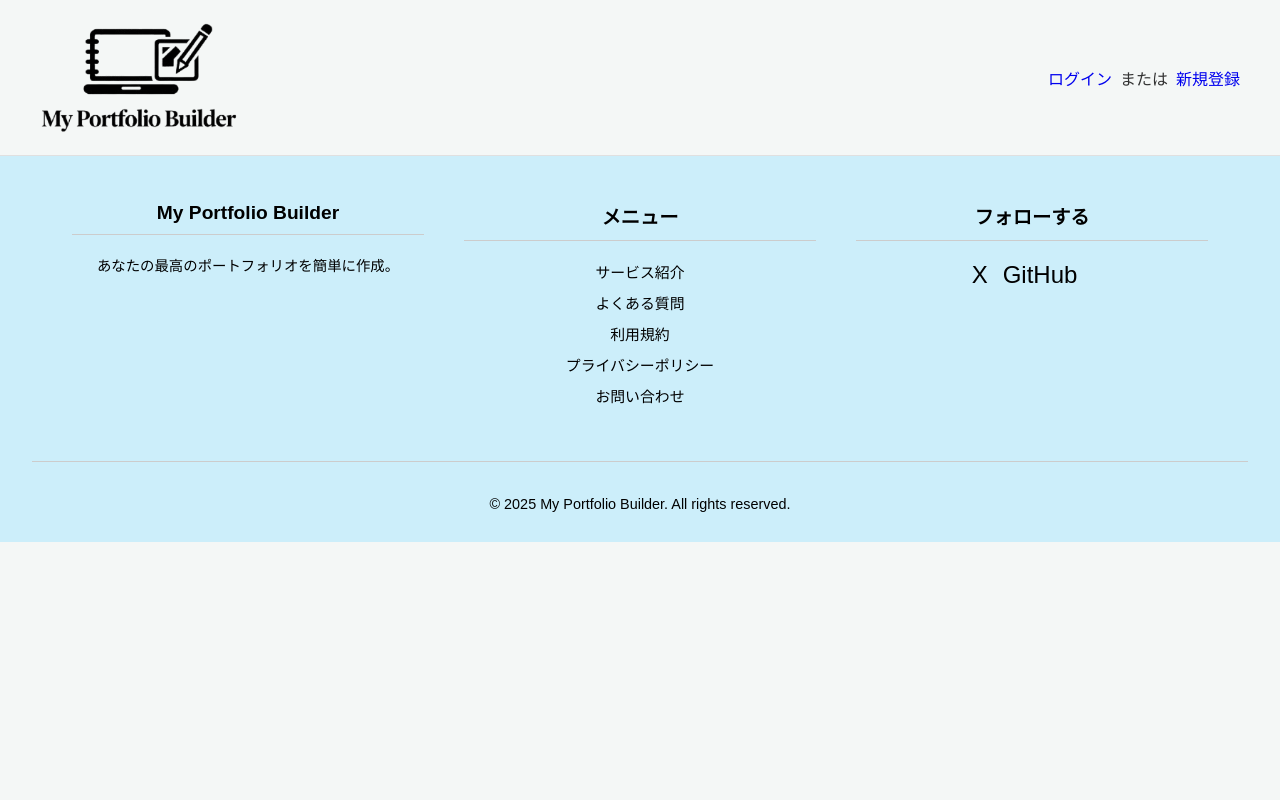
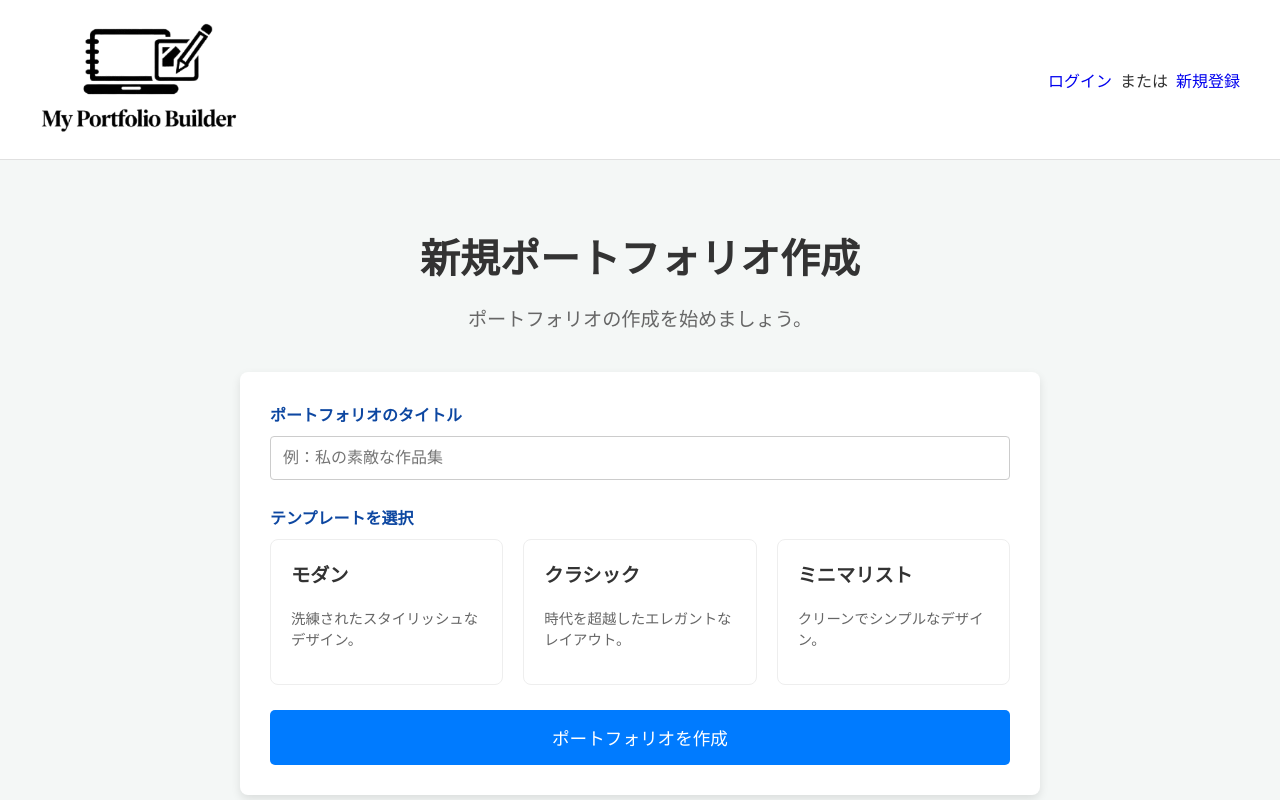
Before and after one commit to yoppy3030/portfolio-project, a React (Create React App) app in the folder frontend/: page /portfolio-builder in a window 1280 px wide. Shown: the top 800 px of the page. Built offline with nearby package versions, Linux system fonts and the light colour scheme.

Commit message:
新規ポートフォリオ作成ページまで headerからポートフォリオ作成ページまでいけるように修正

```diff
--- a/frontend/public/locales/ja/translation.json
+++ b/frontend/public/locales/ja/translation.json
@@ -124,5 +124,20 @@
   "settings_message_general_update_failed": "一般設定の更新に失敗しました",
   "settings_message_account_deleted": "アカウントが正常に削除されました。",
   "settings_message_account_delete_failed": "アカウントの削除に失敗しました",
-  "settings_confirm_delete_account": "本当にアカウントを削除しますか？この操作は元に戻せません。"
+  "settings_confirm_delete_account": "本当にアカウントを削除しますか？この操作は元に戻せません。",
+  "portfolio_builder_title": "新規ポートフォリオ作成",
+  "portfolio_builder_subtitle": "ポートフォリオの作成を始めましょう。",
+  "portfolio_title_label": "ポートフォリオのタイトル",
+  "portfolio_title_placeholder": "例：私の素敵な作品集",
+  "template_selection_label": "テンプレートを選択",
+  "template_modern_title": "モダン",
+  "template_modern_desc": "洗練されたスタイリッシュなデザイン。",
+  "template_classic_title": "クラシック",
+  "template_classic_desc": "時代を超越したエレガントなレイアウト。",
+  "template_minimalist_title": "ミニマリスト",
+  "template_minimalist_desc": "クリーンでシンプルなデザイン。",
+  "create_portfolio_btn": "ポートフォリオを作成",
+  "portfolio_title_required": "ポートフォリオのタイトルは必須です。",
+  "template_selection_required": "テンプレートを選択してください。",
+  "portfolio_creation_success": "{{title}} ({{template}}テンプレート) のポートフォリオが作成されました！"
 }
--- a/frontend/src/MainContent.css
+++ b/frontend/src/MainContent.css
@@ -59,3 +59,19 @@ body.dark-theme .sample-area {
   background: #555 !important;
   color: #eee !important;
 }
+
+.create-portfolio-main-btn {
+  display: inline-block;
+  margin-top: 30px;
+  padding: 12px 25px;
+  background-color: #007bff;
+  color: white;
+  text-decoration: none;
+  border-radius: 5px;
+  font-size: 1.1em;
+  transition: background-color 0.3s ease;
+}
+
+.create-portfolio-main-btn:hover {
+  background-color: #0056b3;
+}
--- /dev/null
+++ b/frontend/src/PortfolioBuilder.css
@@ -0,0 +1,104 @@
+/* frontend/src/PortfolioBuilder.css */
+.portfolio-builder-container {
+  display: flex;
+  justify-content: center;
+  align-items: center;
+  padding: 40px;
+  background-color: #f4f7f6;
+}
+
+.portfolio-builder-content {
+  width: 100%;
+  max-width: 800px;
+  text-align: center;
+}
+
+.portfolio-builder-title {
+  font-size: 2.5rem;
+  margin-bottom: 10px;
+}
+
+.portfolio-builder-subtitle {
+  font-size: 1.2rem;
+  color: #666;
+  margin-bottom: 40px;
+}
+
+.portfolio-form {
+  background: #fff;
+  padding: 30px;
+  border-radius: 8px;
+  box-shadow: 0 4px 10px rgba(0, 0, 0, 0.1);
+  text-align: left;
+}
+
+.form-group {
+  margin-bottom: 25px;
+}
+
+.form-group label {
+  display: block;
+  font-size: 1rem;
+  font-weight: 600;
+  margin-bottom: 10px;
+}
+
+.form-group input[type="text"] {
+  width: 100%;
+  padding: 12px;
+  border: 1px solid #ccc;
+  border-radius: 4px;
+  font-size: 1rem;
+}
+
+.template-options {
+  display: flex;
+  justify-content: space-between;
+  gap: 20px;
+}
+
+.template-card {
+  flex: 1;
+  padding: 20px;
+  border: 1px solid #eee;
+  border-radius: 8px;
+  cursor: pointer;
+  transition: all 0.3s ease;
+}
+
+.template-card:hover {
+  border-color: #007bff;
+  box-shadow: 0 4px 15px rgba(0, 123, 255, 0.1);
+}
+
+.template-card.selected {
+  border-color: #007bff;
+  box-shadow: 0 0 0 3px rgba(0, 123, 255, 0.5);
+  background-color: #e7f3ff;
+}
+
+.template-card h3 {
+  margin-top: 0;
+  font-size: 1.2rem;
+}
+
+.template-card p {
+  font-size: 0.9rem;
+  color: #666;
+}
+
+.create-portfolio-btn {
+  width: 100%;
+  padding: 15px;
+  font-size: 1.1rem;
+  color: #fff;
+  background-color: #007bff;
+  border: none;
+  border-radius: 5px;
+  cursor: pointer;
+  transition: background-color 0.3s;
+}
+
+.create-portfolio-btn:hover {
+  background-color: #0056b3;
+}
--- a/frontend/src/components/App.js
+++ b/frontend/src/components/App.js
@@ -10,6 +10,8 @@ import Welcome from "./Welcome";
 import Settings from "./Settings";
 import FAQ from "./FAQ";
 import Footer from "./Footer";
+import PortfolioBuilder from "./PortfolioBuilder";
+import Portfolio from "./Portfolio";
 import "../App.css";
 
 // Main logic moved to a child component of <Router>
@@ -36,14 +38,6 @@ function AppContent() {
           const userLang = userData.language || 'ja';
           i18n.changeLanguage(userLang);
           setLanguage(userLang);
-
-          if (userData.theme === 'dark') {
-            document.body.classList.add('dark-theme');
-            document.body.classList.remove('light-theme');
-          } else {
-            document.body.classList.remove('dark-theme');
-            document.body.classList.add('light-theme');
-          }
         } else {
           localStorage.removeItem('token');
         }
@@ -59,6 +53,23 @@ function AppContent() {
       setIsLoading(false);
     }
   }, [i18n]); // Add i18n to dependency array
+
+  // Apply theme when user object changes
+  useEffect(() => {
+    if (user && user.theme) {
+      if (user.theme === 'dark') {
+        document.body.classList.add('dark-theme');
+        document.body.classList.remove('light-theme');
+      } else {
+        document.body.classList.add('light-theme');
+        document.body.classList.remove('dark-theme');
+      }
+    } else {
+      // Default theme if user or user.theme is not set
+      document.body.classList.add('light-theme');
+      document.body.classList.remove('dark-theme');
+    }
+  }, [user]);
 
   // Function to update login state
   const handleLogin = (userData, token) => {
@@ -106,6 +117,8 @@ function AppContent() {
         <Route path="/Welcome" element={<Welcome theme={user?.theme} />} />
         <Route path="/settings" element={<Settings user={user} onUserUpdate={handleUserUpdate} onLogout={handleLogout} onLanguageChange={handleLanguageChange} language={language} />} />
         <Route path="/faq" element={<FAQ />} />
+        <Route path="/portfolio-builder" element={<PortfolioBuilder theme={user?.theme} />} />
+        <Route path="/portfolio/:portfolioId" element={<Portfolio theme={user?.theme} />} />
       </Routes>
       <Footer theme={user?.theme} />
     </div>
--- a/frontend/src/components/Header.js
+++ b/frontend/src/components/Header.js
@@ -14,11 +14,13 @@ function Header({ user, onLogout, theme, language }) {
     <header className={`header ${theme}-theme`}>
       <div className="header-main">
         <div className="header-left">
-          <img src={logoImg} alt={t('logo_alt')} className="logo-img" />
+          <Link to="/">
+            <img src={logoImg} alt={t('logo_alt')} className="logo-img" />
+          </Link>
         </div>
         {user ? (
           <nav className="header-nav">
-            <Link to="/">{t('header_dashboard')}</Link>
+            <Link to={user && user.portfolioId ? `/portfolio/${user.portfolioId}` : '/portfolio-builder'}>{t('header_dashboard')}</Link>
             <Link to="/study">{t('header_study')}</Link>
             <Link to="/hobby">{t('header_hobby')}</Link>
             <Link to="/school">{t('header_school')}</Link>
--- /dev/null
+++ b/frontend/src/components/Portfolio.js
@@ -0,0 +1,15 @@
+// frontend/src/components/Portfolio.js
+import React from 'react';
+import { useParams } from 'react-router-dom';
+
+export default function Portfolio() {
+  const { portfolioId } = useParams();
+
+  return (
+    <div>
+      <h1>Portfolio Page</h1>
+      <p>Displaying portfolio with ID: {portfolioId}</p>
+      {/* Portfolio content will go here */}
+    </div>
+  );
+}
--- /dev/null
+++ b/frontend/src/components/PortfolioBuilder.js
@@ -0,0 +1,79 @@
+import React, { useState } from 'react';
+import { useTranslation } from 'react-i18next';
+import '../PortfolioBuilder.css';
+
+export default function PortfolioBuilder({ theme }) {
+  const { t } = useTranslation();
+  const [portfolioTitle, setPortfolioTitle] = useState('');
+  const [selectedTemplate, setSelectedTemplate] = useState(null);
+
+  const handleCreatePortfolio = () => {
+    if (!portfolioTitle) {
+      alert(t('portfolio_title_required'));
+      return;
+    }
+    if (!selectedTemplate) {
+      alert(t('template_selection_required'));
+      return;
+    }
+    console.log('Creating portfolio with:');
+    console.log('Title:', portfolioTitle);
+    console.log('Template:', selectedTemplate);
+    // Here you would typically send this data to a backend API
+    alert(t('portfolio_creation_success', { title: portfolioTitle, template: selectedTemplate }));
+    // Redirect to the new portfolio page or dashboard
+  };
+
+  return (
+    <div className={`portfolio-builder-container ${theme}-theme`}>
+      <div className="portfolio-builder-content">
+        <h1 className="portfolio-builder-title">{t('portfolio_builder_title')}</h1>
+        <p className="portfolio-builder-subtitle">{t('portfolio_builder_subtitle')}</p>
+
+        <div className="portfolio-form">
+          <div className="form-group">
+            <label htmlFor="portfolio-title">{t('portfolio_title_label')}</label>
+            <input
+              type="text"
+              id="portfolio-title"
+              placeholder={t('portfolio_title_placeholder')}
+              value={portfolioTitle}
+              onChange={(e) => setPortfolioTitle(e.target.value)}
+            />
+          </div>
+
+          <div className="form-group">
+            <label>{t('template_selection_label')}</label>
+            <div className="template-options">
+              <div
+                className={`template-card ${selectedTemplate === 'modern' ? 'selected' : ''}`}
+                onClick={() => setSelectedTemplate('modern')}
+              >
+                <h3>{t('template_modern_title')}</h3>
+                <p>{t('template_modern_desc')}</p>
+              </div>
+              <div
+                className={`template-card ${selectedTemplate === 'classic' ? 'selected' : ''}`}
+                onClick={() => setSelectedTemplate('classic')}
+              >
+                <h3>{t('template_classic_title')}</h3>
+                <p>{t('template_classic_desc')}</p>
+              </div>
+              <div
+                className={`template-card ${selectedTemplate === 'minimalist' ? 'selected' : ''}`}
+                onClick={() => setSelectedTemplate('minimalist')}
+              >
+                <h3>{t('template_minimalist_title')}</h3>
+                <p>{t('template_minimalist_desc')}</p>
+              </div>
+            </div>
+          </div>
+
+          <button className="create-portfolio-btn" onClick={handleCreatePortfolio}>
+            {t('create_portfolio_btn')}
+          </button>
+        </div>
+      </div>
+    </div>
+  );
+}
--- a/frontend/src/components/Welcome.js
+++ b/frontend/src/components/Welcome.js
@@ -1,23 +1,28 @@
 // Welcome.js
 import React from "react";
 import { useTranslation } from 'react-i18next'; // Added
+import { useNavigate } from 'react-router-dom';
 import "../Welcome.css";
 
-export default function Welcome() {
+export default function Welcome({ user }) {
   const { t } = useTranslation(); // Added
+  const navigate = useNavigate();
   const handleTutorialClick = () => {
     // チュートリアルページへの遷移
-    window.location.href = '/Tutorial';
+    navigate('/Tutorial');
   };
 
   const handleStartClick = () => {
-    // topページへ遷移
-    window.location.href = '/top';
+    if (user && user.portfolioId) {
+      navigate(`/portfolio/${user.portfolioId}`);
+    } else {
+      navigate('/portfolio-builder');
+    }
   };
 
   const handleHelpClick = () => {
     // FAQ・ヘルプページへの遷移
-    window.location.href = '/FAQ';
+    navigate('/FAQ');
   };
 
   return (
```
Also changed, not shown: frontend/public/locales/en/translation.json (+16 -1 lines).
